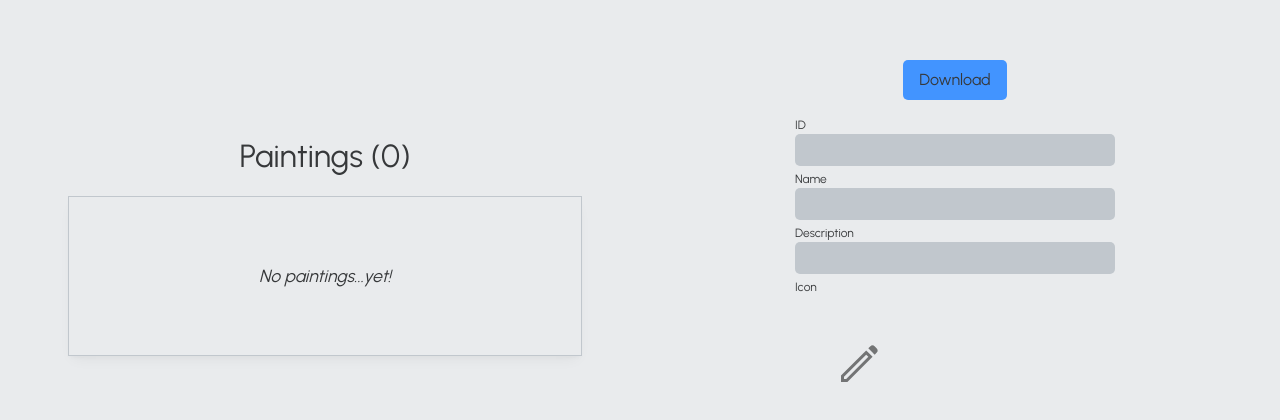
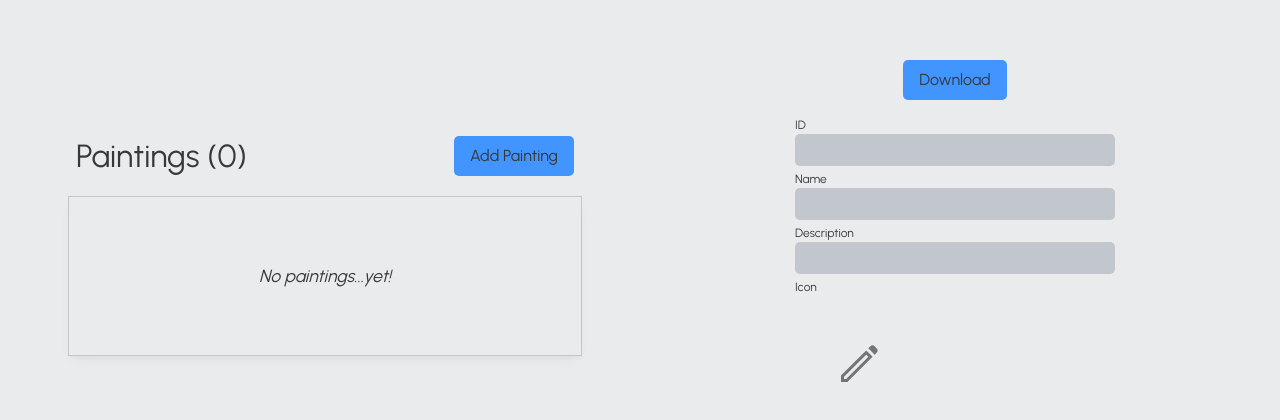
Before and after one commit to Roundaround/mc-painting-editor, a Next.js app: page / in a window 1280 px wide. Shown: the part 156-576 px from the top of the page. Built offline with nearby package versions, Linux system fonts and the light colour scheme.

Commit message:
Add painting with button

```diff
--- a/src/components/PaintingList/PaintingList.module.scss
+++ b/src/components/PaintingList/PaintingList.module.scss
@@ -17,3 +17,46 @@
   font-style: italic;
   justify-content: center;
 }
+
+.button {
+  position: relative;
+  display: inline-block;
+  background-color: var(--accent);
+  padding: var(--size-2) var(--size-3);
+  border-radius: var(--radius-2);
+  cursor: pointer;
+  transition: all 0.05s var(--ease-in-out-2);
+  transition-property: box-shadow, transform;
+
+  &::before {
+    content: '';
+    position: absolute;
+    top: 0;
+    left: 0;
+    height: 100%;
+    width: 100%;
+    border-radius: var(--radius-2);
+    background: var(--smoke);
+    pointer-events: none;
+    opacity: 0;
+    transition: opacity 0.075s var(--ease-in-out-2);
+  }
+
+  &:hover {
+    box-shadow: var(--shadow-3);
+    transform: scale(1.05);
+
+    &::before {
+      opacity: 0.1;
+    }
+  }
+
+  &:active {
+    box-shadow: var(--shadow-2);
+    transform: scale(0.97);
+
+    &::before {
+      opacity: 0;
+    }
+  }
+}
--- a/src/components/PaintingList/PaintingList.tsx
+++ b/src/components/PaintingList/PaintingList.tsx
@@ -1,25 +1,46 @@
 import { PaintingListItem } from 'components/PaintingListItem';
-import { useAtomValue } from 'jotai';
-import { Fragment, useMemo } from 'react';
-import { paintingsAtom } from 'utils/store';
+import { useAtom, useAtomValue } from 'jotai';
+import { Fragment, useCallback, useMemo } from 'react';
+import { getDefaultPainting, paintingsAtom } from 'utils/store';
 import styles from './PaintingList.module.scss';
 
 export function PaintingList() {
-  const paintings = useAtomValue(paintingsAtom);
+  const [paintings, setPaintings] = useAtom(paintingsAtom);
   const paintingIds = useMemo(() => Object.keys(paintings), [paintings]);
+
+  const addPainting = useCallback(() => {
+    setPaintings((paintings) => {
+      const id = `painting-${Object.keys(paintings).length + 1}`;
+      return {
+        ...paintings,
+        [id]: getDefaultPainting(id),
+      };
+    });
+  }, [setPaintings]);
 
   return (
     <>
       <div
         style={{
+          width: '100%',
+          paddingInline: 'var(--size-2)',
           display: 'flex',
           flexDirection: 'row',
           gap: 'var(--size-2)',
+          alignItems: 'center',
+          justifyContent: 'space-between',
         }}
       >
         <div style={{ fontSize: 'var(--font-size-5)' }}>
           Paintings ({paintingIds.length})
         </div>
+        <button
+          className={styles['button']}
+          type="button"
+          onClick={(e) => addPainting()}
+        >
+          Add Painting
+        </button>
       </div>
       <div
         className={[
```
